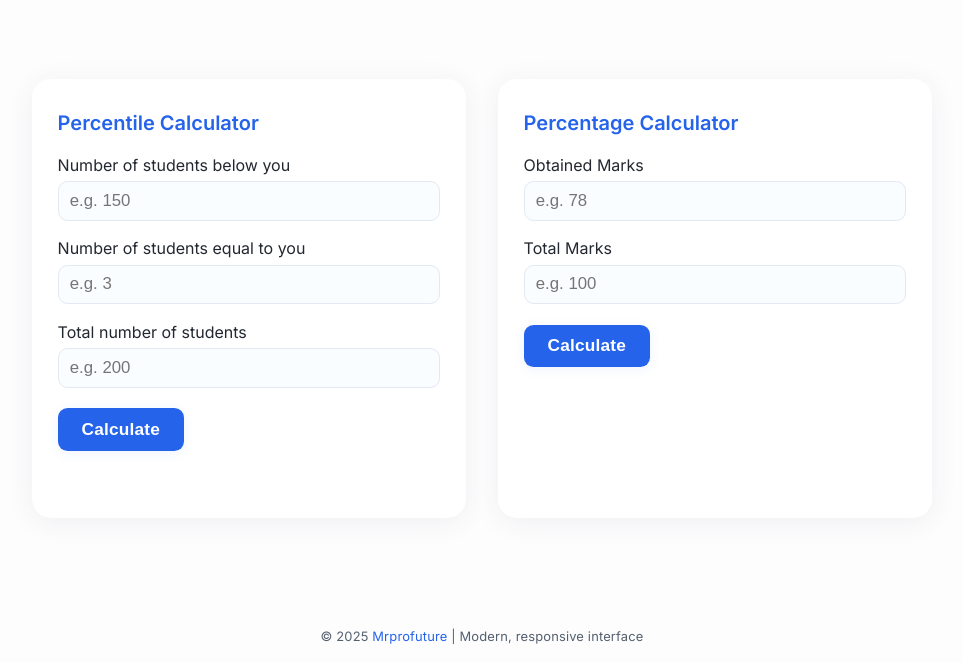
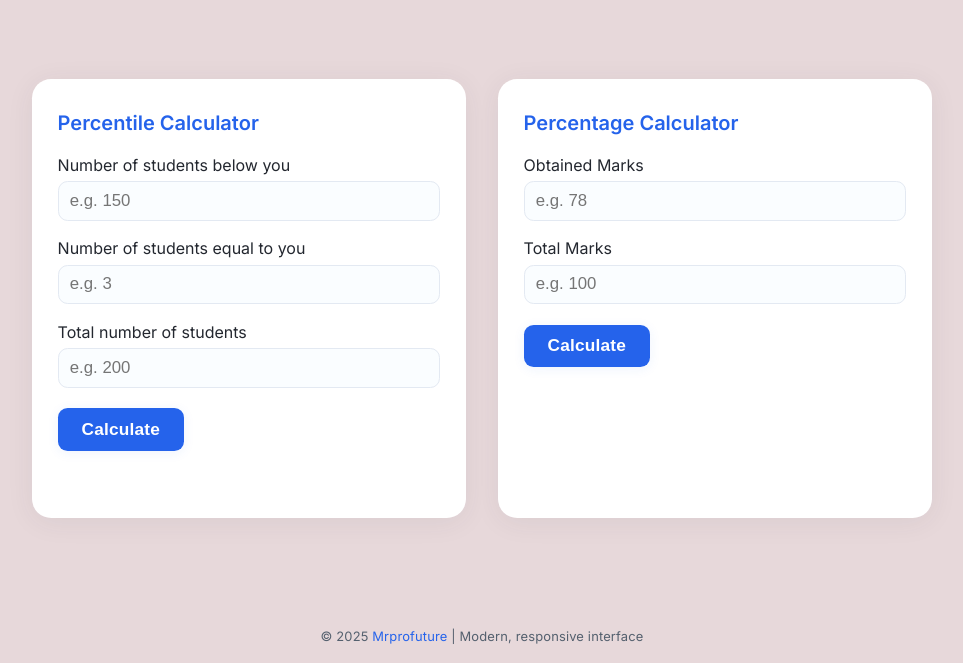
Before and after one commit to Mrprofuture/PERCENTILEandPERCENTAGEcalCULATOR, a plain HTML site: page index.html in a window 1280 px wide. Shown: the part 137-800 px from the top of the page, without its empty margins (158-1121 px from the left). Drawn offline with Linux system fonts and the light colour scheme.

Commit message:
Update styles.css

```diff
--- a/styles.css
+++ b/styles.css
@@ -1,5 +1,5 @@
 :root {
-  --main-bg: #f5f7fa;
+  --main-bg: #7b2530; /* red wine colour */
   --card-bg: #fff;
   --accent: #2563eb;
   --accent-hover: #1749b1;
@@ -30,7 +30,7 @@ body {
   position: relative;
 }
 
-/* Add a semi-transparent white overlay for readability */
+/* Add a semi-transparent overlay for readability */
 body::before {
   content: "";
   position: fixed;
```
